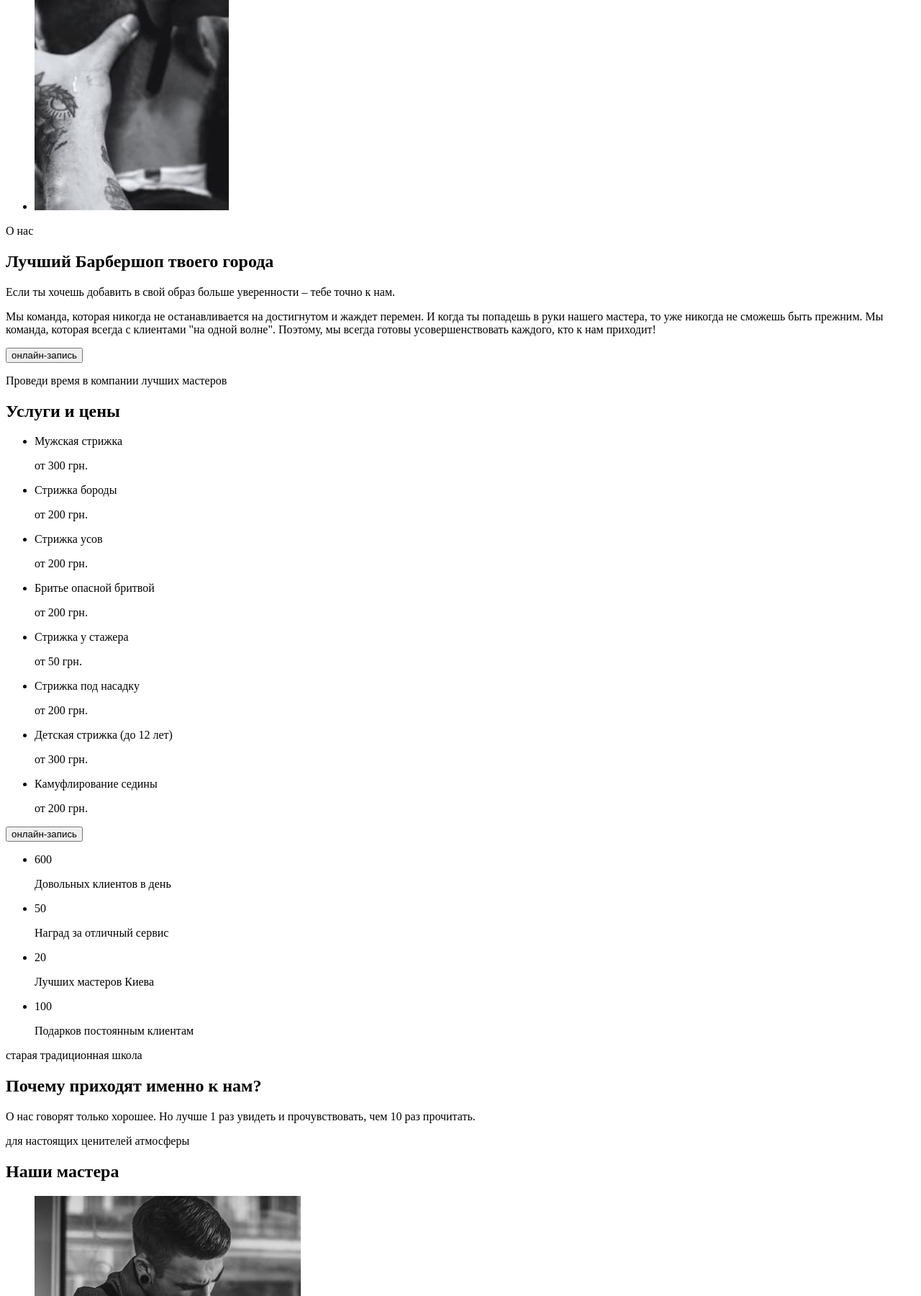
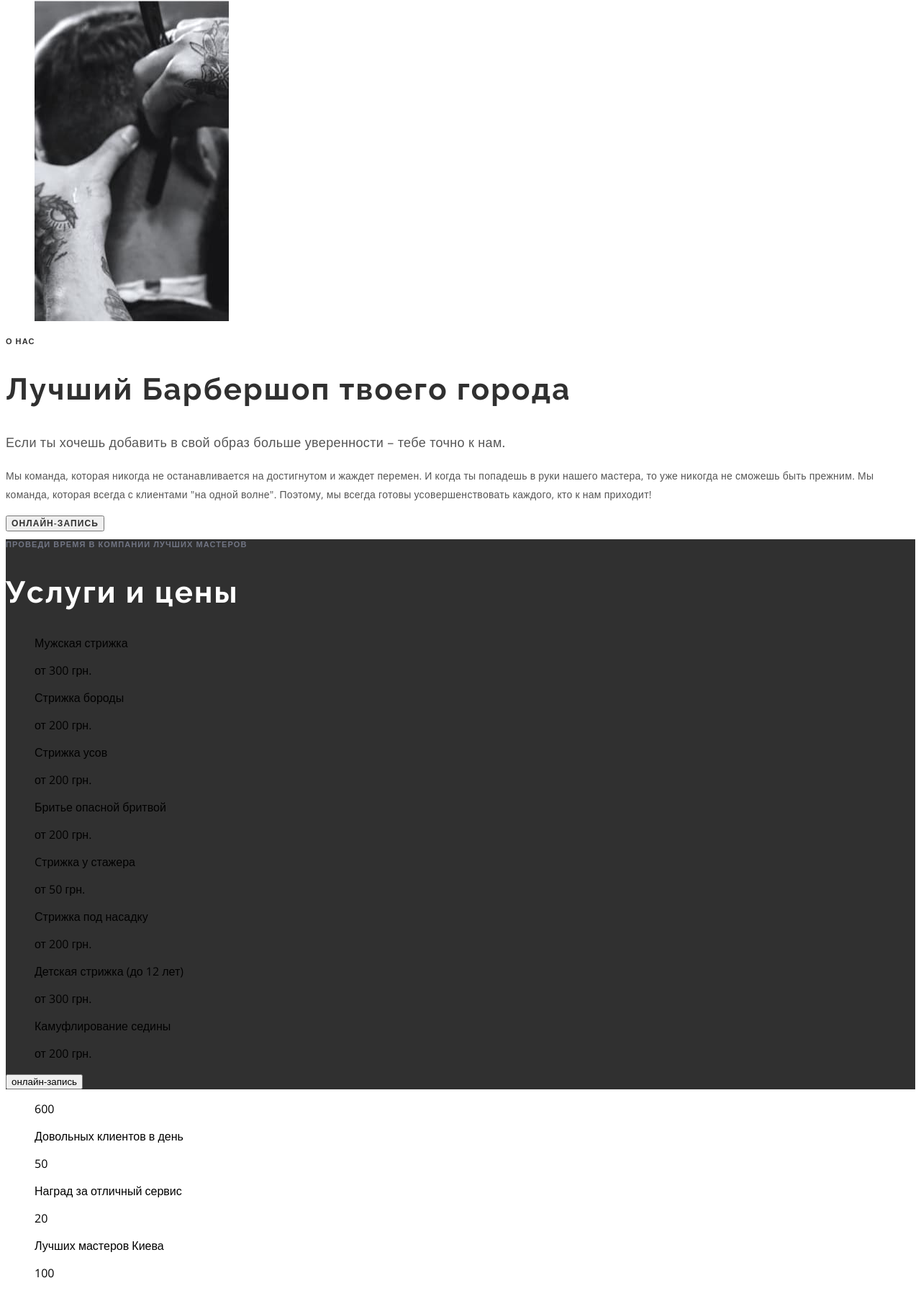
Before and after one commit to Alex-Khymchenko/barbershop-test, a plain HTML site: page index.html in a window 1280 px wide. Shown: the part 1000-2800 px from the top of the page at 72% size. Drawn offline with nearby package versions, Linux system fonts and the light colour scheme.

Commit message:
Up to date

```diff
--- /dev/null
+++ b/css/styles.css
@@ -0,0 +1,185 @@
+:root {
+    --header-text-color: #ffffff;
+    --first-btn-color: #ffffff;
+    --second-btn-color: #303030;
+    --first-title-color: #ffffff;
+    --second-title-color: #303030;
+    --first-text-color: #303030;
+    --accent-color: #FF6C00;
+}
+
+body {
+    font-family: 'Open Sans', sans-serif;
+}
+
+.list {
+    list-style: none;
+}
+
+a {
+    text-decoration: none;
+}
+
+/*-------------- HEADER------------- */
+
+.header {
+    background-color: gray;
+    font-weight: 600;
+    font-size: 12px;
+    line-height: 1.33;
+    letter-spacing: 0.1em;
+}
+
+.header-link {
+    color: var(--header-text-color);
+}
+
+.header-link:hover,
+.header-link:focus {
+    color: var(--accent-color);
+}
+
+
+
+.header-link-tel {
+    color: var(--header-text-color);
+}
+
+.header-btn {
+    font-family: inherit;
+    font-weight: 600;
+    font-size: 12px;
+    line-height: 1.33;
+    letter-spacing: 0.09em;
+    text-transform: uppercase;
+    color: var(--first-btn-color);
+}
+
+.header-btn:hover,
+.header-btn:focus {
+    color: var(--first-btn-color);
+}
+
+/*-------------- HERO------------- */
+
+
+.hero {
+    background-color: gray;
+}
+
+.hero-link {
+    font-weight: 600;
+    font-size: 11px;
+    line-height: 1.36;
+    letter-spacing: 0.2em;
+    color: var(--first-text-color);
+}
+
+
+.hero-link:hover,
+.hero-link:focus {
+    color: var(--accent-color);
+}
+
+.hero-pre-title {
+    font-weight: 600;
+    font-size: 11px;
+    line-height: 1.36;
+    letter-spacing: 0.1em;
+    text-transform: uppercase;
+    color: rgba(157, 164, 189, 0.6);
+}
+
+.hero-title {
+    font-family: "Raleway", sans-serif;
+    font-weight: 700;
+    font-size: 72px;
+    line-height: calc(85 / 72);
+    letter-spacing: 0.05em;
+    color: #FFFFFF;
+}
+
+.hero-after-title {
+    font-weight: 400;
+    font-size: 18px;
+    line-height: 1.66;
+    letter-spacing: 0.02em;
+    color: #9DA4BD;
+}
+
+/*-------------- ABOUT------------- */
+
+.about-pre-title {
+    font-weight: 600;
+    font-size: 11px;
+    line-height: 1.36;
+    letter-spacing: 0.1em;
+    text-transform: uppercase;
+    color: var(--first-text-color);
+}
+
+.about-title {
+    font-family: "Raleway", sans-serif;
+    font-size: 42px;
+    line-height: 1.16;
+    letter-spacing: 0.05em;
+    color: var(--second-title-color);
+}
+
+.about-after-title {
+    font-weight: 400;
+    font-size: 18px;
+    line-height: 1.66;
+    letter-spacing: 0.02em;
+    color: #555555;
+}
+
+.about-text {
+    font-weight: 400;
+    font-size: 14px;
+    line-height: 1.85;
+    letter-spacing: 0.02em;
+    color: #555555;
+}
+
+.about-btn {
+    font-family: inherit;
+    font-weight: 600;
+    font-size: 12px;
+    line-height: 1.33;
+    letter-spacing: 0.09em;
+    text-transform: uppercase;
+    color: var(--second-btn-color);
+}
+
+.about-btn:hover,
+.about-btn:focus {
+    color: var(--accent-color);
+}
+
+/*-------------- PRICES------------- */
+
+.prices {
+    background-color: #303030;
+}
+
+.prices-pre-title {
+    font-weight: 600;
+    font-size: 11px;
+    line-height: 1.36;
+    letter-spacing: 0.1em;
+    text-transform: uppercase;
+    color: rgba(157, 164, 189, 0.6);
+}
+
+.prices-title {
+    font-family: "Raleway", sans-serif;
+    font-size: 42px;
+    line-height: 1.16;
+    letter-spacing: 0.05em;
+    color: #FFFFFF;
+}
+
+.prices-text {
+
+}
--- a/index.html
+++ b/index.html
@@ -5,131 +5,137 @@
     <meta http-equiv="X-UA-Compatible" content="IE=edge">
     <meta name="viewport" content="width=device-width, initial-scale=1.0">
     <title>Barbershop</title>
+    <link rel="preconnect" href="https://fonts.googleapis.com">
+    <link rel="preconnect" href="https://fonts.gstatic.com" crossorigin>
+    <link href="https://fonts.googleapis.com/css2?family=Open+Sans:wght@400;600&family=Raleway:wght@700&display=swap" rel="stylesheet">
+    <link rel="stylesheet" href="./css/styles.css">
 </head>
 <body>
-    <header>
-        <nav>
-        <a href=""><img src="./images/logo.svg" alt="лого сайт"></a>
-            <ul>
-                <li><a href="">О нас</a></li>
-                <li><a href="">Услуги и цены</a></li>
-                <li><a href="#masters">Мастера</a></li>
-                <li><a href="">Контакты</a></li>
+    <header class="header">
+        <nav class="navigation">
+        <a href="" class="logo"><img src="./images/logo.svg" alt="лого сайт"></a>
+            <ul class="header-list list">
+                <li class="header-item"><a href="" class="header-link">О нас</a></li>
+                <li class="header-item"><a href="" class="header-link">Услуги и цены</a></li>
+                <li class="header-item"><a href="#masters" class="header-link">Мастера</a></li>
+                <li class="header-item"><a href="" class="header-link">Контакты</a></li>
             </ul>
         </nav>
-        <a href="tel:+380441111111">+38 044 111 11 11</a>
-        <button type="button">онлайн-запись</button>
+        <a href="tel:+380441111111" class="header-link-tel">+38 044 111 11 11</a>
+        <button type="button" class="header-btn">онлайн-запись</button>
     </header>
     <main>
-        <section>
-            <ul>
-                <li><a href="">Instagram</a></li>
-                <li><a href="">Youtube</a></li>
+        <section class="hero">
+            <ul class="hero-list list">
+                <li class="hero-item"><a href="" class="hero-link">Instagram</a></li>
+                <li class="hero-item"><a href="" class="hero-link">Youtube</a></li>
             </ul>
-            <p lang="en">A hair salon for men in Kyiv</p>
-            <h1 lang="en">BarberShop</h1>
-            <p>
+            <p lang="en" class="hero-pre-title">A hair salon for men in Kyiv</p>
+            <h1 lang="en" class="hero-title">BarberShop</h1>
+            <p class="hero-after-title">
                 Мы эксперты в модных мужских стрижках.<br>
                 Работаем быстро, осторожно и со вкусом.
             </p>
         </section>
-        <section>
-            <ul>
-                <li>
+        <section class="about section">
+            <ul class="about-list list">
+                <li class="about-item">
                     <img src="./images/about-img-1.jpg"
                     alt="барбер бреет шею клиенту"
                     width="270"
-                    height="445">
+                    height="445"
+                    class="about-img">
                 </li>
-                <li>
+                <li class="about-item">
                     <img src="./images/about-img-2.jpg"
                     alt="барбер делает кантик"
                     width="270"
-                    height="445">
+                    height="445"
+                    class="about-img">
                 </li>
             </ul>
-            <p>
+            <p class="about-pre-title">
                 О нас
             </p>
-            <h2>Лучший Барбершоп твоего города</h2>
-            <p>Если ты хочешь добавить в свой образ больше уверенности – тебе точно к нам.</p>
-            <p>
+            <h2 class="about-title">Лучший Барбершоп твоего города</h2>
+            <p class="about-after-title">Если ты хочешь добавить в свой образ больше уверенности – тебе точно к нам.</p>
+            <p class="about-text">
                 Мы команда, которая никогда не останавливается на достигнутом
                 и жаждет перемен. И когда ты попадешь в руки нашего мастера,
                 то уже никогда не сможешь быть прежним. Мы команда, которая всегда
                 с клиентами "на одной волне". Поэтому, мы всегда готовы усовершенствовать
                  каждого, кто к нам приходит!
             </p>
-            <button type="button">онлайн-запись</button>
+            <button type="button" class="about-btn">онлайн-запись</button>
         </section>
-        <section>
-            <p>Проведи время в компании лучших мастеров</p>
-            <h2>Услуги и цены</h2>
-            <ul>
-                <li>
-                    <p>Мужская стрижка</p>
+        <section class="prices section">
+            <p class="prices-pre-title">Проведи время в компании лучших мастеров</p>
+            <h2 class="prices-title">Услуги и цены</h2>
+            <ul class="prices-list list">
+                <li class="prices-item">
+                    <p id="text">Мужская стрижка</p>
                     <p>от 300 грн.</p>
                 </li>
-                <li>
-                    <p>Стрижка бороды</p>
-                    <p>от 200 грн.</p>
+                <li class="prices-item">
+                    <p class="prices-text">Стрижка бороды</p>
+                    <p class="prices-text">от 200 грн.</p>
                 </li>
-                <li>
-                    <p>Стрижка усов</p>
-                    <p>от 200 грн.</p>
+                <li class="prices-item">
+                    <p class="prices-text">Стрижка усов</p>
+                    <p class="prices-text">от 200 грн.</p>
                 </li>
-                <li>
-                    <p>Бритье опасной бритвой</p>
-                    <p>от 200 грн.</p>
+                <li class="prices-item">
+                    <p class="prices-text">Бритье опасной бритвой</p>
+                    <p class="prices-text">от 200 грн.</p>
                 </li>
             </ul>
-            <ul>
-                <li>
-                    <p>Cтрижка у стажера</p>
-                    <p>от 50 грн.</p>
+            <ul class="prices-list list">
+                <li class="prices-item">
+                    <p class="prices-text">Cтрижка у стажера</p>
+                    <p class="prices-text">от 50 грн.</p>
                 </li>
-                <li>
-                    <p>Стрижка под насадку</p>
-                    <p>от 200 грн.</p>
+                <li class="prices-item">
+                    <p class="prices-text">Стрижка под насадку</p>
+                    <p class="prices-text">от 200 грн.</p>
                 </li>
-                <li>
-                    <p>Детская стрижка (до 12 лет)</p>
-                    <p>от 300 грн.</p>
+                <li class="prices-item">
+                    <p class="prices-text">Детская стрижка (до 12 лет)</p>
+                    <p class="prices-text">от 300 грн.</p>
                 </li>
-                <li>
-                    <p>Камуфлирование седины</p>
-                    <p>от 200 грн.</p>
+                <li class="prices-item">
+                    <p class="prices-text">Камуфлирование седины</p>
+                    <p class="prices-text">от 200 грн.</p>
                 </li>
             </ul>
-            <button type="button">онлайн-запись</button>
+            <button type="button" class="prices-btn">онлайн-запись</button>
         </section>
-        <section>
-            <ul>
-                <li>
-                    <span>600</span>
-                    <p>Довольных клиентов в день</p>
+        <section class="reasons section">
+            <ul class="reasons-list list">
+                <li class="reasons-item">
+                    <span class="reasons-count">600</span>
+                    <p class="reasons-item-text">Довольных клиентов в день</p>
                 </li>
-                <li>
-                    <span>50</span>
-                    <p>Наград за отличный сервис </p>
+                <li class="reasons-item">
+                    <span class="reasons-count">50</span>
+                    <p class="reasons-item-text">Наград за отличный сервис </p>
                 </li>
-                <li>
-                    <span>20</span>
-                    <p>Лучших мастеров Киева </p>
+                <li class="reasons-item">
+                    <span class="reasons-count">20</span>
+                    <p class="reasons-item-text">Лучших мастеров Киева </p>
                 </li>
-                <li>
-                    <span>100</span>
-                    <p>Подарков постоянным клиентам</p>
+                <li class="reasons-item">
+                    <span class="reasons-count">100</span>
+                    <p class="reasons-item-text">Подарков постоянным клиентам</p>
                 </li>
             </ul>
-            <p>старая традиционная школа</p>
-            <h2>Почему приходят именно к нам?</h2>
-            <p>О нас говорят только хорошее. Но лучше 1 раз увидеть и прочувствовать, чем 10 раз прочитать. </p>
+            <p class="reasons-pre-title">старая традиционная школа</p>
+            <h2 class="reasons-title">Почему приходят именно к нам?</h2>
+            <p class="reasons-after-title">О нас говорят только хорошее. Но лучше 1 раз увидеть и прочувствовать, чем 10 раз прочитать. </p>
         </section>
         <section id="masters">
             <p>для настоящих ценителей атмосферы</p>
             <h2>Наши мастера</h2>
-            <ul>
+            <ul class="list">
                 <li>
                     <img src="./images/masters1.jpg" alt="барбер стрижет клиента" width="370" height="346">
                     <h3 lang="en">John Smith</h3>
@@ -150,7 +156,7 @@
         <section>
             <p>На латинском языке “барба” означает “борода”</p>
             <h2 hidden>Галерея</h2>
-            <ul>
+            <ul class="list">
                 <li><img src="./images/gallery-img1.jpg" alt="барбер стрижет клиента" width="270" height="360"></li>
                 <li><img src="./images/gallery-img2.jpg" alt="барбер стрижет клиента" width="270" height="360"></li>
                 <li><img src="./images/gallery-img3.jpg" alt="барбер стрижет клиента" width="270" height="360"></li>
@@ -163,7 +169,7 @@
         <section>
             <h2>Контакты</h2>
             <address>
-                <ul>
+                <ul class="list">
                     <li>
                         <a href="https://goo.gl/maps/wgPMr16ArzqMHfYu6" target="_blank" rel="noopener noreferer nofollow">ул. Васильковская, 7А Киев, 08132</a>
                     </li>
@@ -181,7 +187,7 @@
     </main>
     <footer>
         <p>&copy; Copyright 2020</p>
-        <ul>
+        <ul class="list">
             <li><a href="">Instagram</a></li>
             <li><a href="">Youtube</a></li>
         </ul>
```
Also changed, not shown: fonts/OpenSans-Regular.ttf (added), fonts/OpenSans-SemiBold.ttf (added), fonts/Raleway-Bold.ttf (added).
